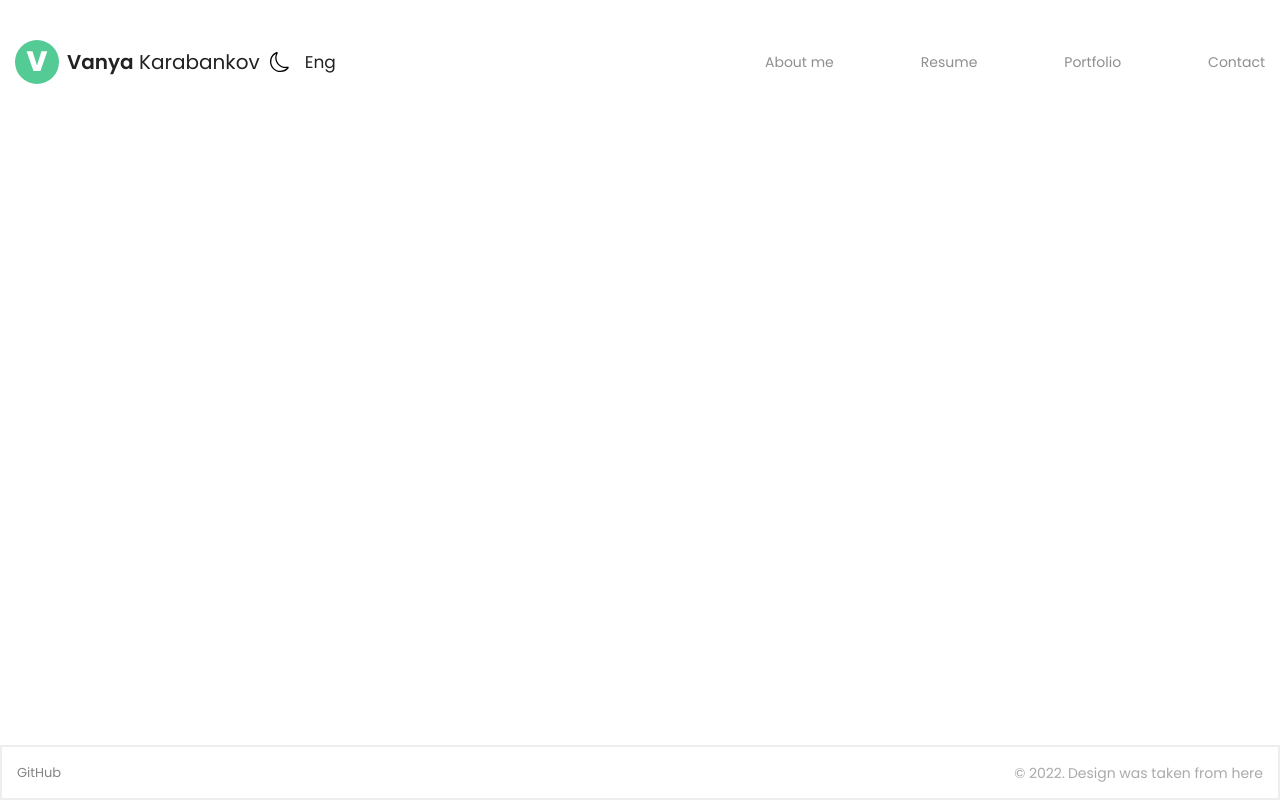
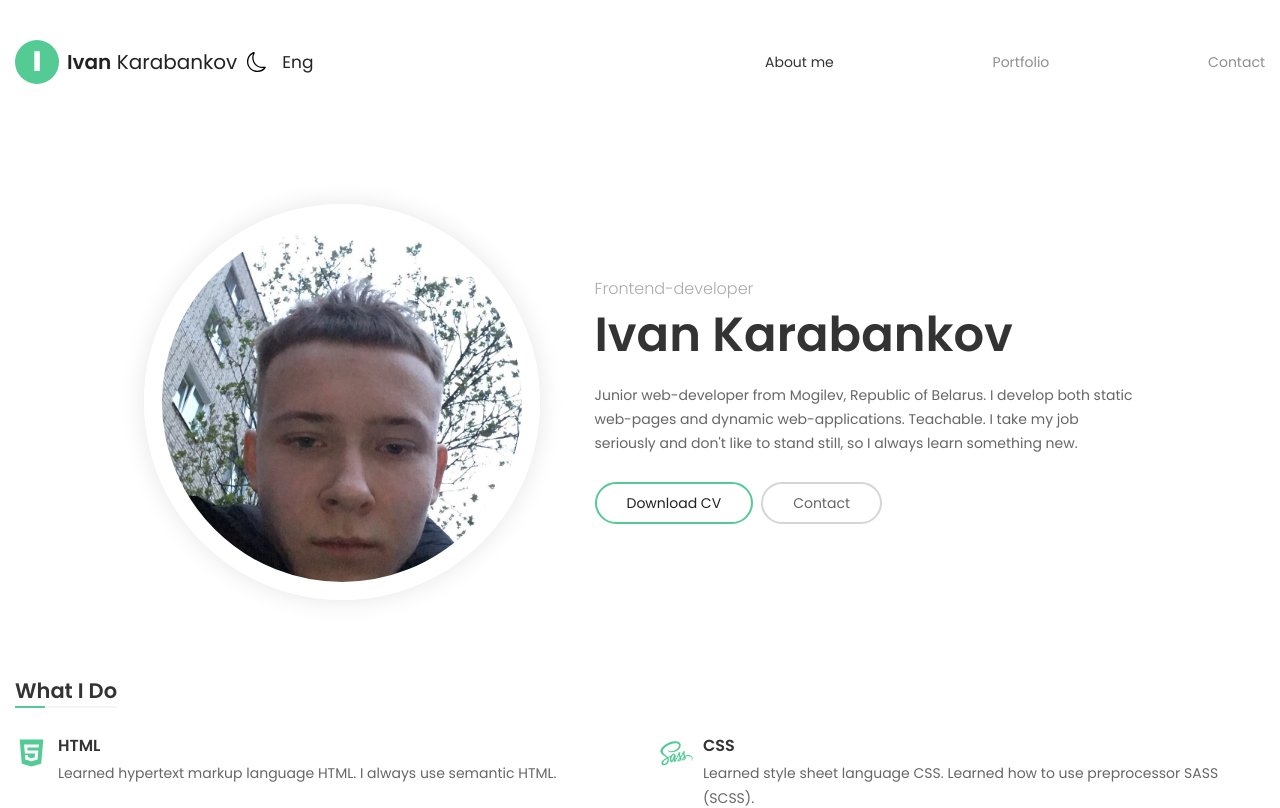
Before and after one commit to Lonerr7/react-portfolio, a React (Create React App) app: page / in a window 1280 px wide. Shown: the top 808 px of the page. Built offline with nearby package versions, Linux system fonts and the light colour scheme.

Commit message:
21. Removed Resume page

```diff
--- a/src/App.js
+++ b/src/App.js
@@ -6,7 +6,6 @@ import Header from './components/Header/Header';
 import Footer from './components/Footer/Footer';
 import React, { Suspense } from 'react';
 
-const Resume = React.lazy(() => import('./components/Main/Resume/Resume'));
 const Portfolio = React.lazy(() =>
   import('./components/Main/Portfolio/Portfolio')
 );
@@ -20,13 +19,9 @@ const App = () => {
         <div className="main__inner">
           <Suspense fallback={<></>}>
             <Routes>
-              <Route path="/react-portfolio" element={<AboutMe />} />
-              <Route path="/react-portfolio/resume" element={<Resume />} />
-              <Route
-                path="/react-portfolio/portfolio"
-                element={<Portfolio />}
-              />
-              <Route path="/react-portfolio/contact" element={<Contact />} />
+              <Route path="/" element={<AboutMe />} />
+              <Route path="/portfolio" element={<Portfolio />} />
+              <Route path="/contact" element={<Contact />} />
             </Routes>
           </Suspense>
         </div>
--- a/src/components/Header/Logo/Logo.js
+++ b/src/components/Header/Logo/Logo.js
@@ -9,7 +9,7 @@ const Logo = (props) => {
 
   return (
     <div className={s.logoBox}>
-      <NavLink className={s.logo__link} to="/react-portfolio">
+      <NavLink className={s.logo__link} to="/">
         <div className={s.logo}>
           <p className={s.logo__symbol}>{props.logoInfo.img}</p>
           <p className={s.logo__text}>
--- a/src/components/Main/AboutMe/Myself/Myself.js
+++ b/src/components/Main/AboutMe/Myself/Myself.js
@@ -2,7 +2,7 @@ import { connect } from 'react-redux';
 import { NavLink } from 'react-router-dom';
 import s from './Myself.module.scss';
 
-const Myself = ({ myself }) => {
+const Myself = ({ myself, currentLanguage }) => {
   return (
     <section className={s.myself}>
       <div className={s.myself__box}>
@@ -12,12 +12,25 @@ const Myself = ({ myself }) => {
           <h1 className={s.myself__title}>{myself.name}</h1>
           <p className={s.myself__text}>{myself.aboutMeDescr}</p>
           <div className={s.myself__links}>
-            <a
-              className={`${s.myself__link} ${s.myself__link_download}`}
-              href="link"
-            >
-              {myself.buttons.download}
-            </a>
+            {currentLanguage === 'eng' ? (
+              <a
+                className={`${s.myself__link} ${s.myself__link_download}`}
+                href="https://drive.google.com/file/d/17PwoDTNhzWFa06DyRbVSYQNxywc3GUFR/view?usp=sharing"
+                target="_blank"
+                rel="noreferrer"
+              >
+                {myself.buttons.download}
+              </a>
+            ) : (
+              <a
+                className={`${s.myself__link} ${s.myself__link_download}`}
+                href="https://drive.google.com/file/d/1VkhvXZbDgVsK3C-laMqCLwUSX3n0f-XR/view?usp=sharing"
+                target="_blank"
+                rel="noreferrer"
+              >
+                {myself.buttons.download}
+              </a>
+            )}
             <NavLink
               to="/contact"
               className={`${s.myself__link} ${s.myself__link_contact}`}
@@ -33,6 +46,7 @@ const Myself = ({ myself }) => {
 
 const mapStateToProps = (state) => ({
   myself: state.app.currentLanguageInfo.main.aboutMe.myself,
+  currentLanguage: state.app.language,
 });
 
 export default connect(mapStateToProps, null)(Myself);
--- a/src/redux/appReducer.js
+++ b/src/redux/appReducer.js
@@ -35,25 +35,25 @@ const initialState = {
   eng: {
     header: {
       logo: {
-        img: 'V',
-        name: 'Vanya Karabankov',
+        img: 'I',
+        name: 'Ivan Karabankov',
       },
       nav: [
         {
           title: 'About me',
-          to: '/react-portfolio',
+          to: '/',
         },
-        {
-          title: 'Resume',
-          to: '/react-portfolio/resume',
-        },
+        // {
+        //   title: 'Resume',
+        //   to: '/resume',
+        // },
         {
           title: 'Portfolio',
-          to: '/react-portfolio/portfolio',
+          to: '/portfolio',
         },
         {
           title: 'Contact',
-          to: '/react-portfolio/contact',
+          to: '/contact',
         },
       ],
     },
@@ -562,25 +562,25 @@ const initialState = {
   ru: {
     header: {
       logo: {
-        img: 'В',
-        name: 'Ваня Карабаньков',
+        img: 'И',
+        name: 'Иван Карабаньков',
       },
       nav: [
         {
           title: 'Обо мне',
-          to: '/react-portfolio',
+          to: '/',
         },
-        {
-          title: 'Резюме',
-          to: '/react-portfolio/resume',
-        },
+        // {
+        //   title: 'Резюме',
+        //   to: '/resume',
+        // },
         {
           title: 'Портфолио',
-          to: '/react-portfolio/portfolio',
+          to: '/portfolio',
         },
         {
           title: 'Контакты',
-          to: '/react-portfolio/contact',
+          to: '/contact',
         },
       ],
     },
```
